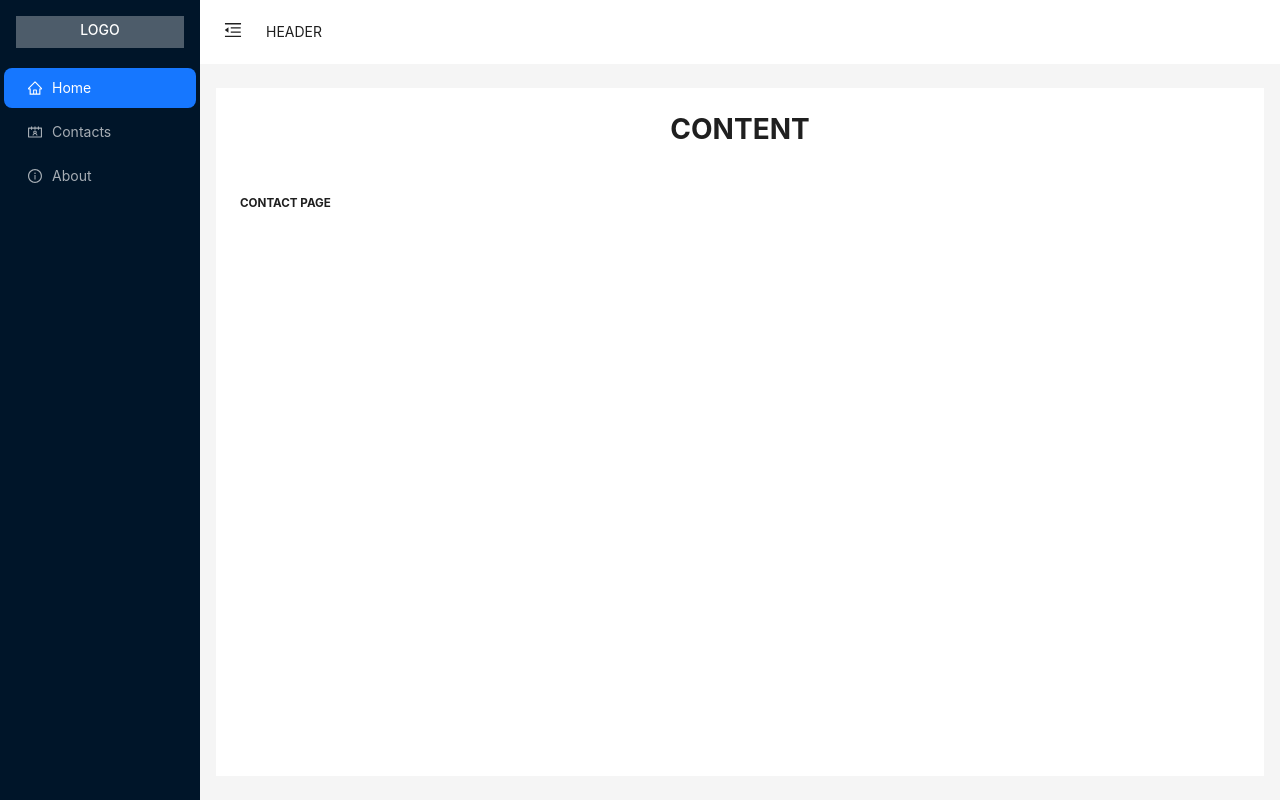
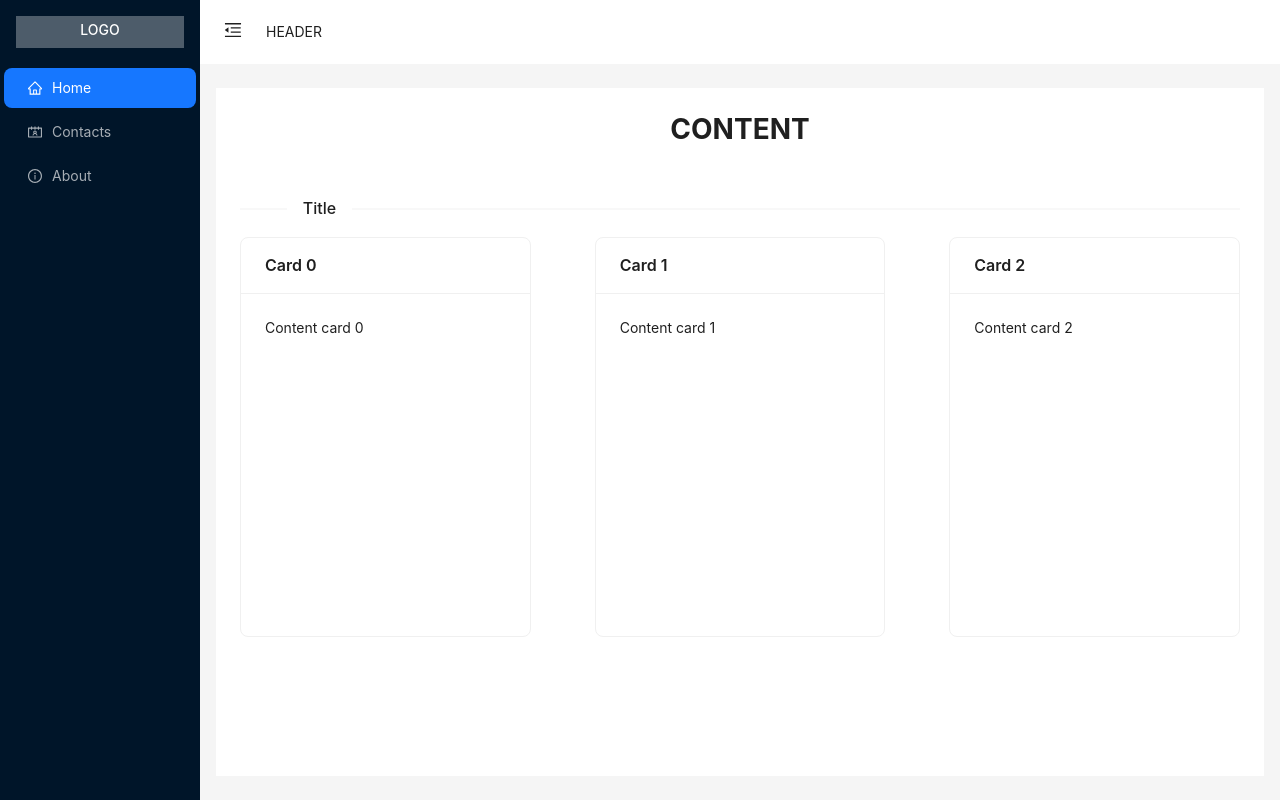
Before and after one commit to moneyandfame7/git-learn, a React (Create React App) app: page /contacts in a window 1280 px wide. Built offline with nearby package versions, Linux system fonts and the light colour scheme.

Commit message:
feat: grid and cards was added

```diff
--- a/src/App.tsx
+++ b/src/App.tsx
@@ -2,7 +2,7 @@ import Layout from "./containers/Layout";
 import { useOutlet } from "react-router-dom";
 const App = () => {
 	const currentOutlet = useOutlet();
-
+	console.log(currentOutlet);
 	return <Layout>{currentOutlet}</Layout>;
 };
 
--- a/src/pages/AboutPage.tsx
+++ b/src/pages/AboutPage.tsx
@@ -1,7 +1,12 @@
+import { Spin } from "antd";
 import React from "react";
 
 const AboutPage = () => {
-	return <h5>ABOUT PAGE</h5>;
+	return (
+		<div style={{ display: "flex", justifyContent: "center" }}>
+			<Spin />
+		</div>
+	);
 };
 
 export default AboutPage;
--- a/src/pages/ContactPage.tsx
+++ b/src/pages/ContactPage.tsx
@@ -1,7 +1,51 @@
 import React from "react";
+import { Card, Col, Divider, Row, theme } from "antd";
+const style: React.CSSProperties = {
+	background: "#0092ff",
+	color: "white",
+	padding: "8px 0",
+	border: "1px solid red"
+};
 
 const ContactPage = () => {
-	return <h5>CONTACT PAGE</h5>;
+	const {
+		token: { colorBgContainer }
+	} = theme.useToken();
+
+	const cardItems = [
+		{
+			id: 0,
+			title: "Card",
+			content: "Content card"
+		},
+		{
+			id: 1,
+			title: "Card",
+			content: "Content card"
+		},
+		{
+			id: 2,
+			title: "Card",
+			content: "Content card"
+		}
+	];
+	return (
+		<>
+			<Divider orientation="left">Title</Divider>
+			<Row gutter={[64, 64]}>
+				{cardItems.map(({ id, title, content }) => (
+					<Col xs={24} md={12} lg={8}>
+						<Card
+							title={title + " " + id}
+							style={{ width: "100%", height: "400px" }}
+						>
+							<p>{content + " " + id}</p>
+						</Card>
+					</Col>
+				))}
+			</Row>
+		</>
+	);
 };
 
 export default ContactPage;
```
